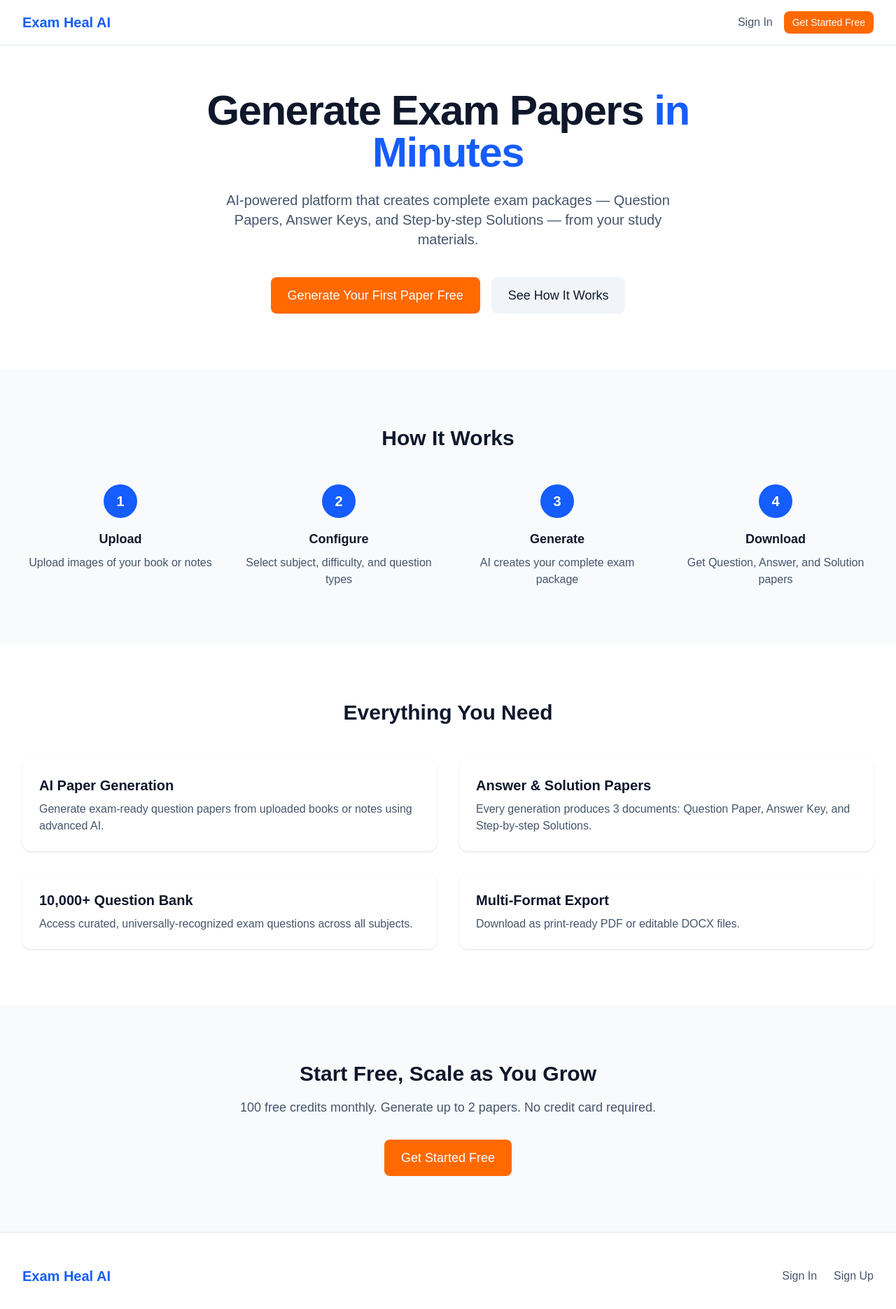
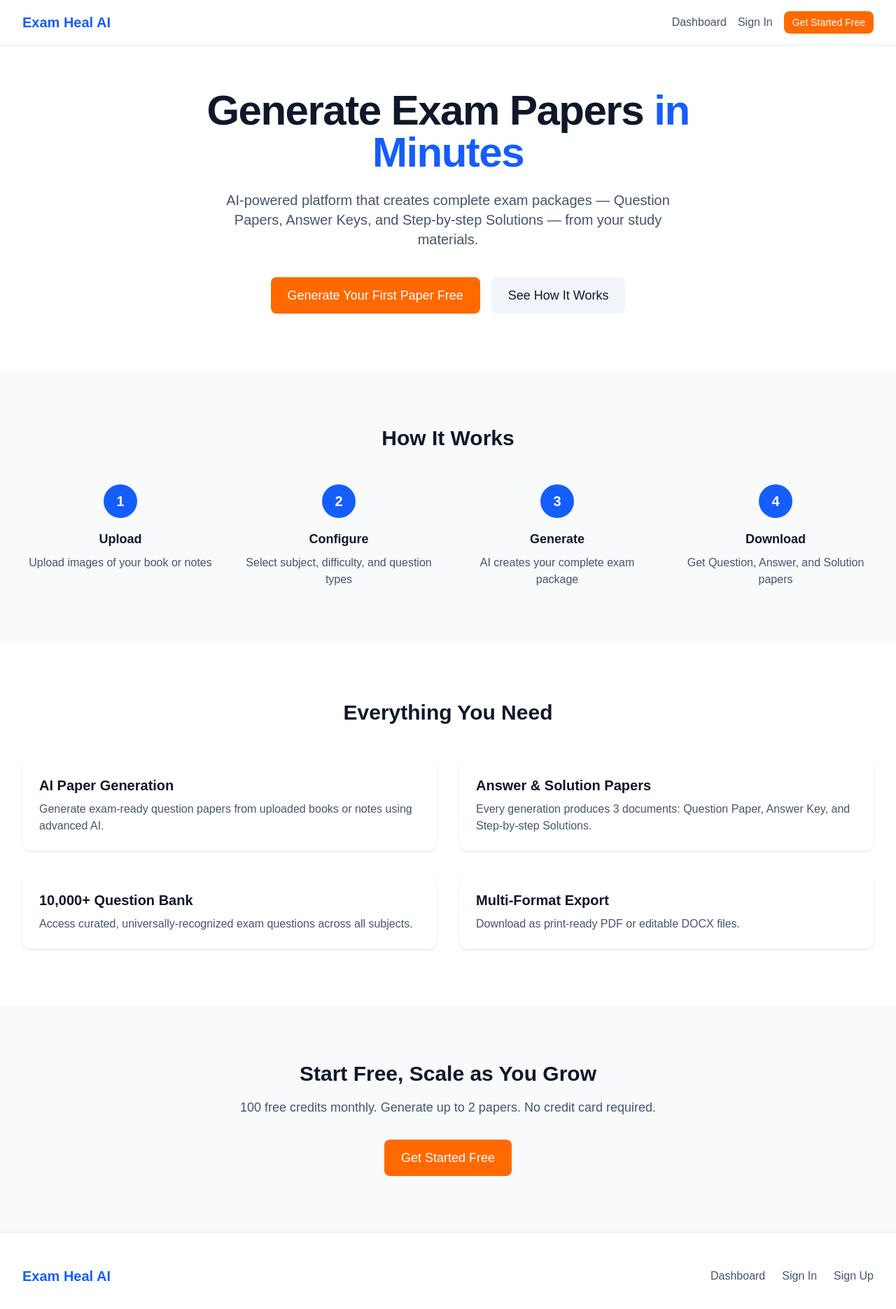
Before and after one commit to arqamsyed54-arch/Chess-Fight-LLM, a Next.js app: page / in a window 1280 px wide. Shown: the top 1870 px of the page at 70% size. Built offline with nearby package versions, Linux system fonts and the light colour scheme.

Commit message:
feat: add Dashboard link to navigation and footer

```diff
--- a/src/app/page.tsx
+++ b/src/app/page.tsx
@@ -37,6 +37,9 @@
           <div className="flex justify-between items-center h-16">
             <span className="text-xl font-bold text-blue-600">Exam Heal AI</span>
             <div className="flex items-center gap-4">
+              <Link href="/dashboard" className="text-slate-600 hover:text-slate-900">
+                Dashboard
+              </Link>
               <Link href="/login" className="text-slate-600 hover:text-slate-900">
                 Sign In
               </Link>
@@ -128,6 +131,7 @@
           <div className="flex flex-col md:flex-row justify-between items-center gap-4">
             <span className="text-xl font-bold text-blue-600">Exam Heal AI</span>
             <div className="flex gap-6 text-slate-600">
+              <Link href="/dashboard" className="hover:text-slate-900">Dashboard</Link>
               <Link href="/login" className="hover:text-slate-900">Sign In</Link>
               <Link href="/signup" className="hover:text-slate-900">Sign Up</Link>
             </div>
```
